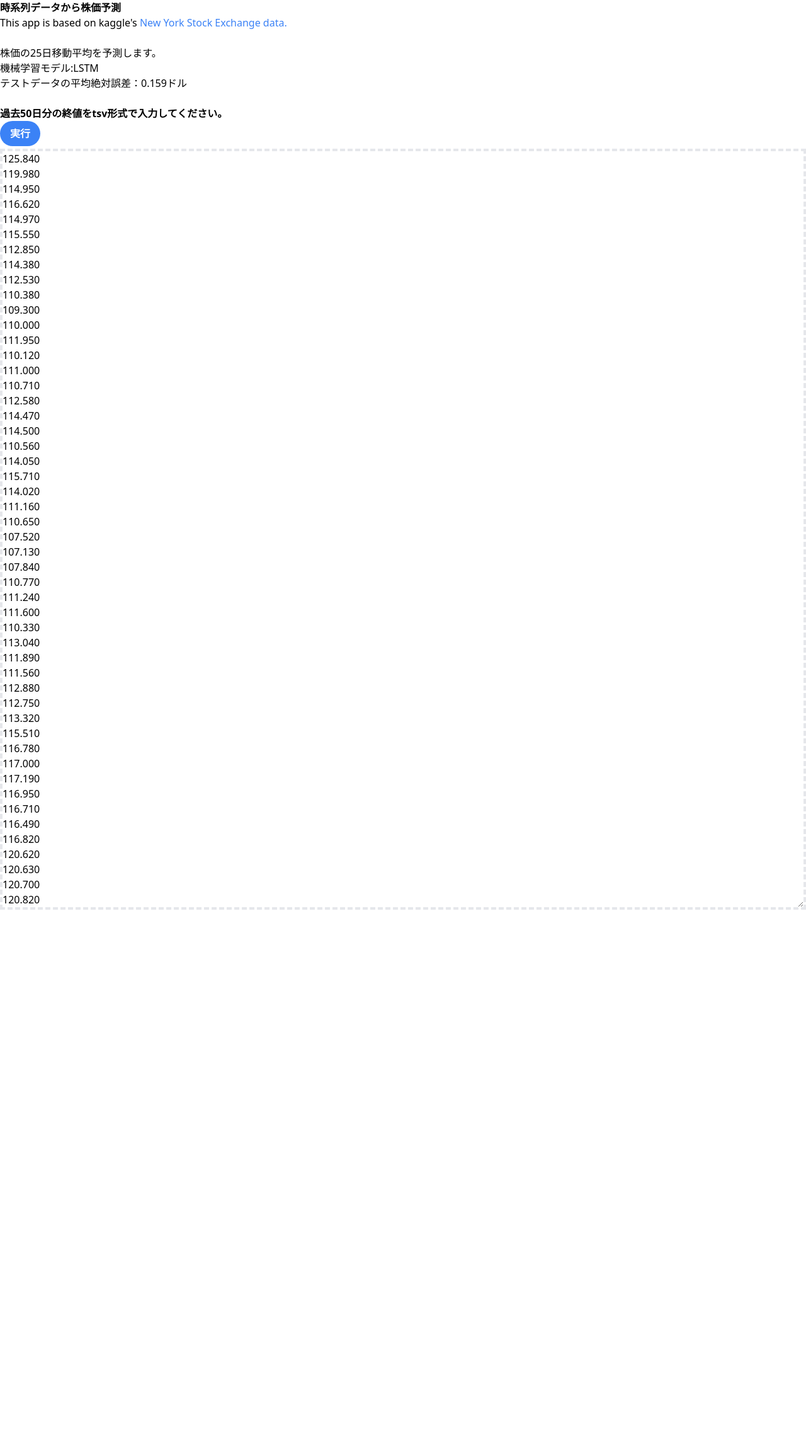
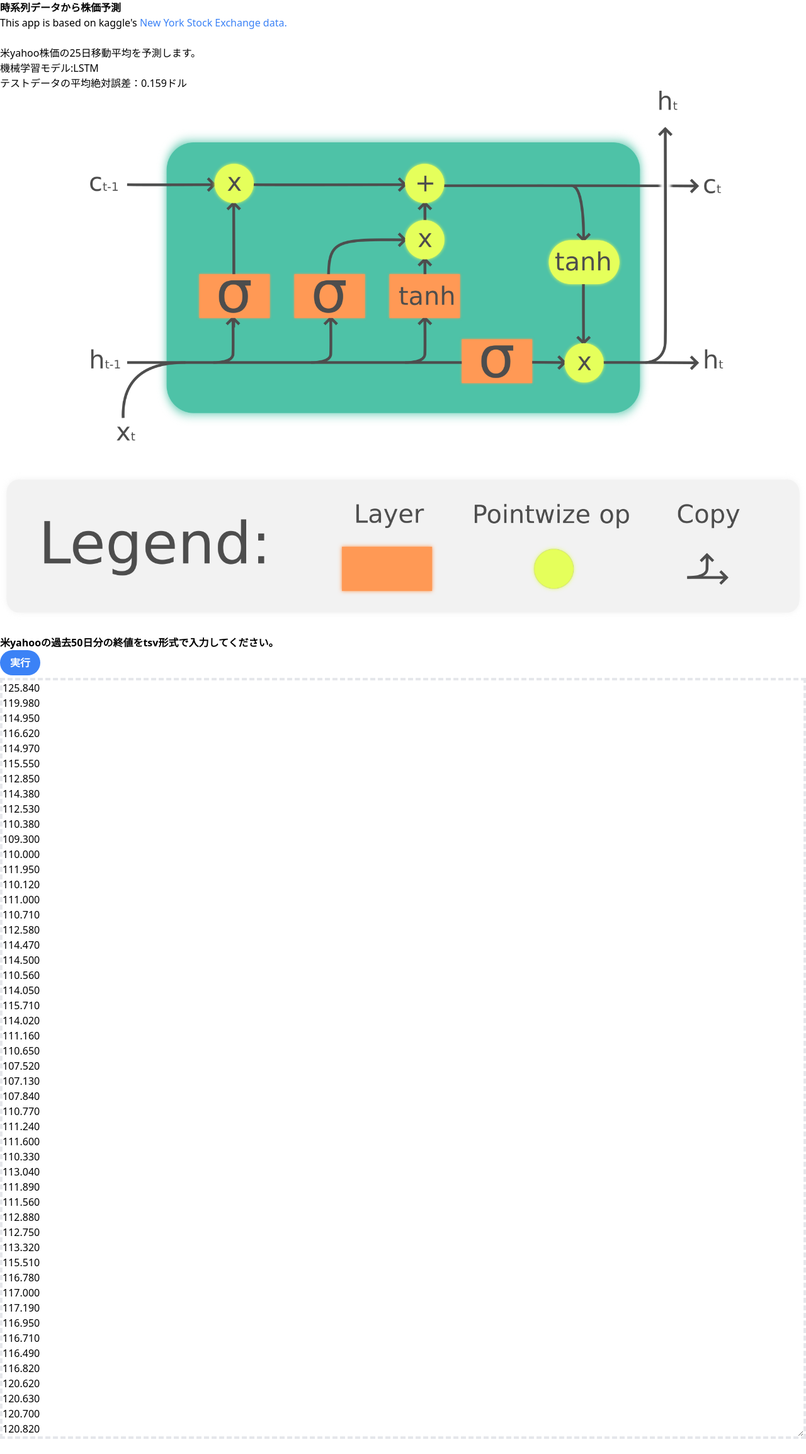
Before and after one commit to Hiroyuki-01/stockprice-forecast, a Flask app: page / in a window 1280 px wide. Shown: the whole page at 63% size. Before the commit the page ends 1444 px from the top, so only its background shows below. Run offline with Flask 2, Linux system fonts and the light colour scheme; style sheets or scripts are compiled from the project's sources; some libraries are stand-ins or nearby versions.

Commit message:
added image

```diff
--- a/templates/get.html
+++ b/templates/get.html
@@ -47,15 +47,9 @@
 
 <body>
     <div class="container-fluid">
-        <!--
-        <header class="header">
-            <div class="row">
-                <div class="col-lg-12">
-                    <a href="{{ url_for('index') }}"><img src="/static/images/logo.png" class="img-fluid"></a>
-                </div>
-            </div>
-        </header>
-        -->
+
+
+
         <p>
             <b>時系列データから株価予測 </b><br>
             This app is based on kaggle's
@@ -68,11 +62,18 @@
                 <div class="col-lg-12">
                     <br>
                     <p>
-                        株価の25日移動平均を予測します。<br>
+                        米yahoo株価の25日移動平均を予測します。<br>
                         機械学習モデル:LSTM<br>
                         テストデータの平均絶対誤差：0.159ドル<br>
 
                     </p>
+                    <header class="header">
+                        <div class="row">
+                            <div class="col-lg-12">
+                                <a href="{{ url_for('index') }}"><img src="/static/images/The_LSTM_cell.png" class="img-fluid"></a>
+                            </div>
+                        </div>
+                    </header>
                     <br>
                  </div>
             </div>
@@ -81,7 +82,7 @@
                 <div class="col-lg-12">
                     <form action="{{ url_for('index') }}" method="post">
                         <div class="form-group">
-                            <label for="data" class=""><b>過去50日分の終値をtsv形式で入力してください。</b></label>
+                            <label for="data" class=""><b>米yahooの過去50日分の終値をtsv形式で入力してください。</b></label>
                             <br>
                             <!--
                             <button type="submit" class="btn btn-primary">実行</button>
```
Also changed, not shown: static/images/The_LSTM_cell.png (added).
